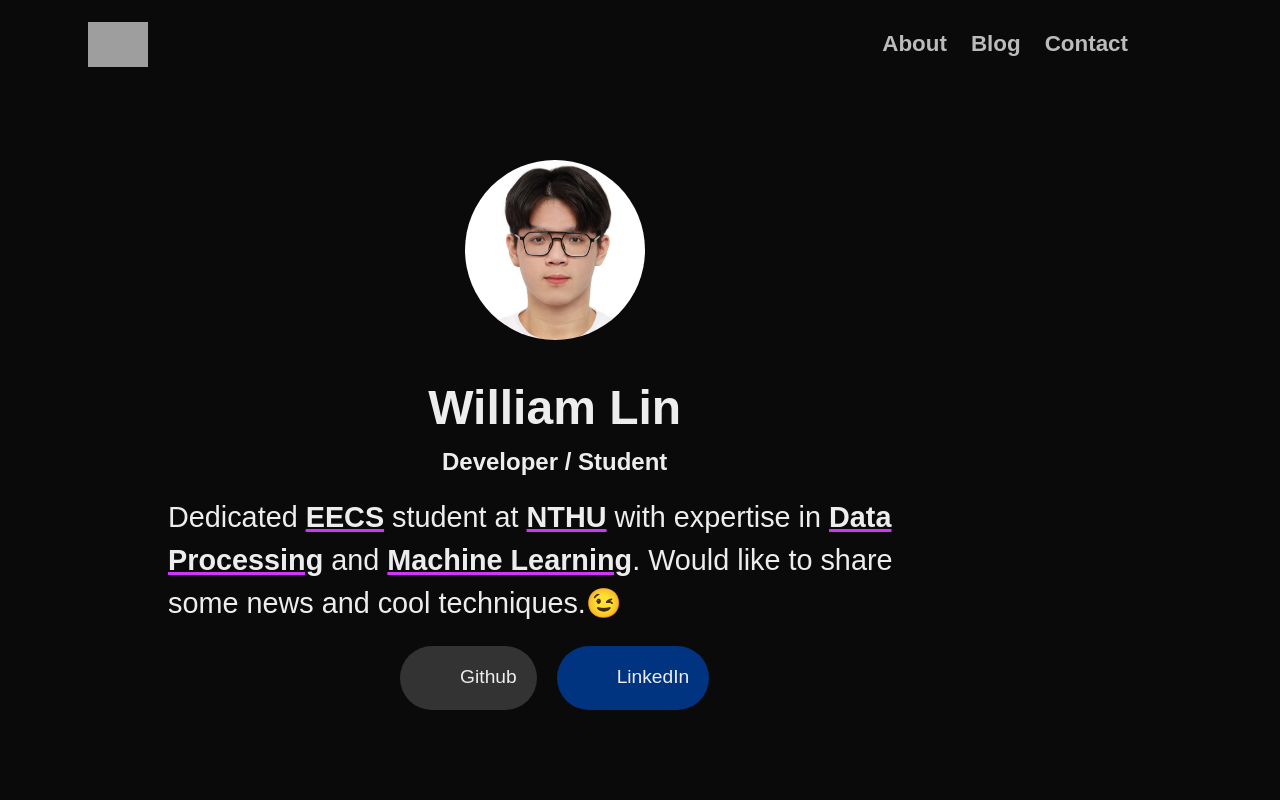
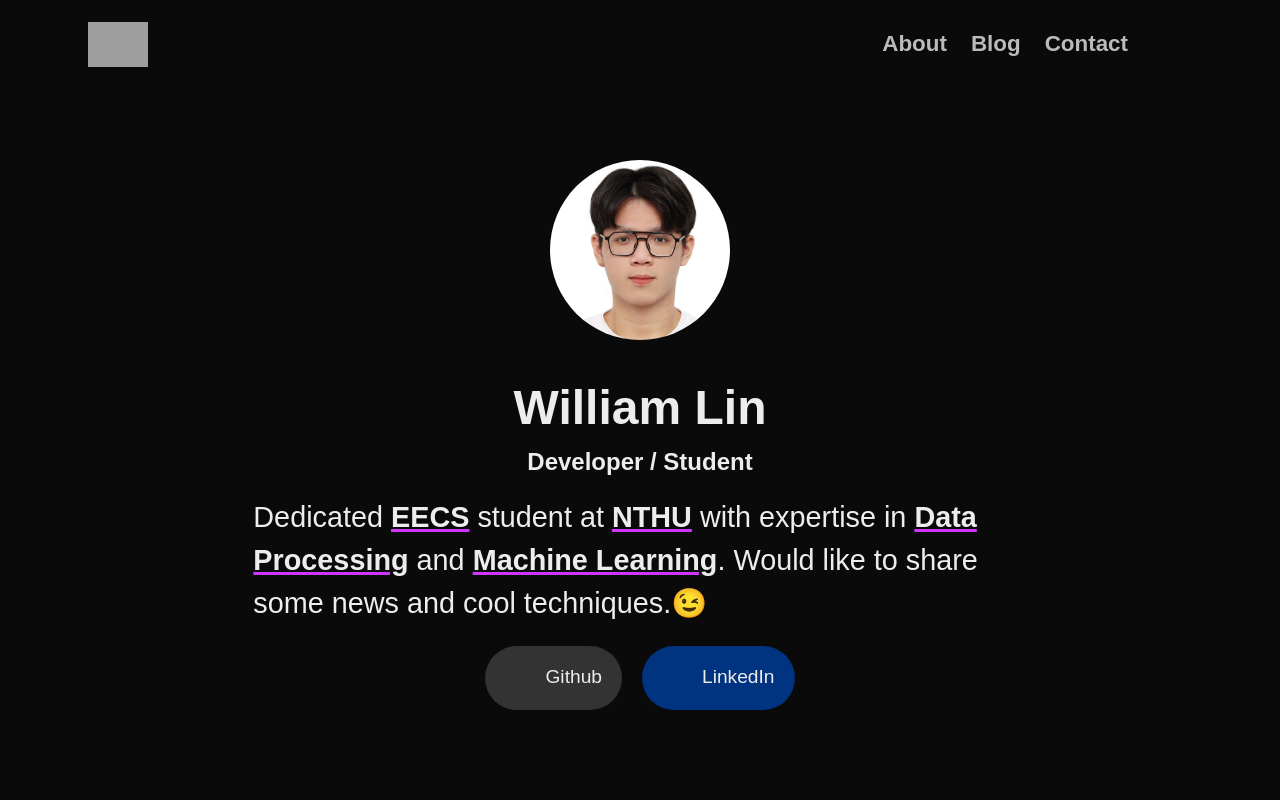
Before and after one commit to JWBlackHole/mywebsite, a Next.js app: page / in a window 1280 px wide. Shown: the top 800 px of the page. Built offline with nearby package versions, Linux system fonts and the light colour scheme; grey boxes are pictures that could not be loaded; some icons are missing.

Commit message:
fix flex bug

```diff
--- a/src/app/layout.tsx
+++ b/src/app/layout.tsx
@@ -35,7 +35,7 @@ export default function RootLayout({
         <div className="fixed w-full">
           <NavigationBar/>
         </div>
-        <div className="6flex flex-col items-center pt-20 min-h-screen w-10/12 md:w-4/5 my-10 sm:my-20">
+        <div className="flex flex-col items-center pt-20 min-h-screen w-10/12 md:w-4/5 my-10 sm:my-20">
           {children}
         </div>
         <div className="w-full">
```
